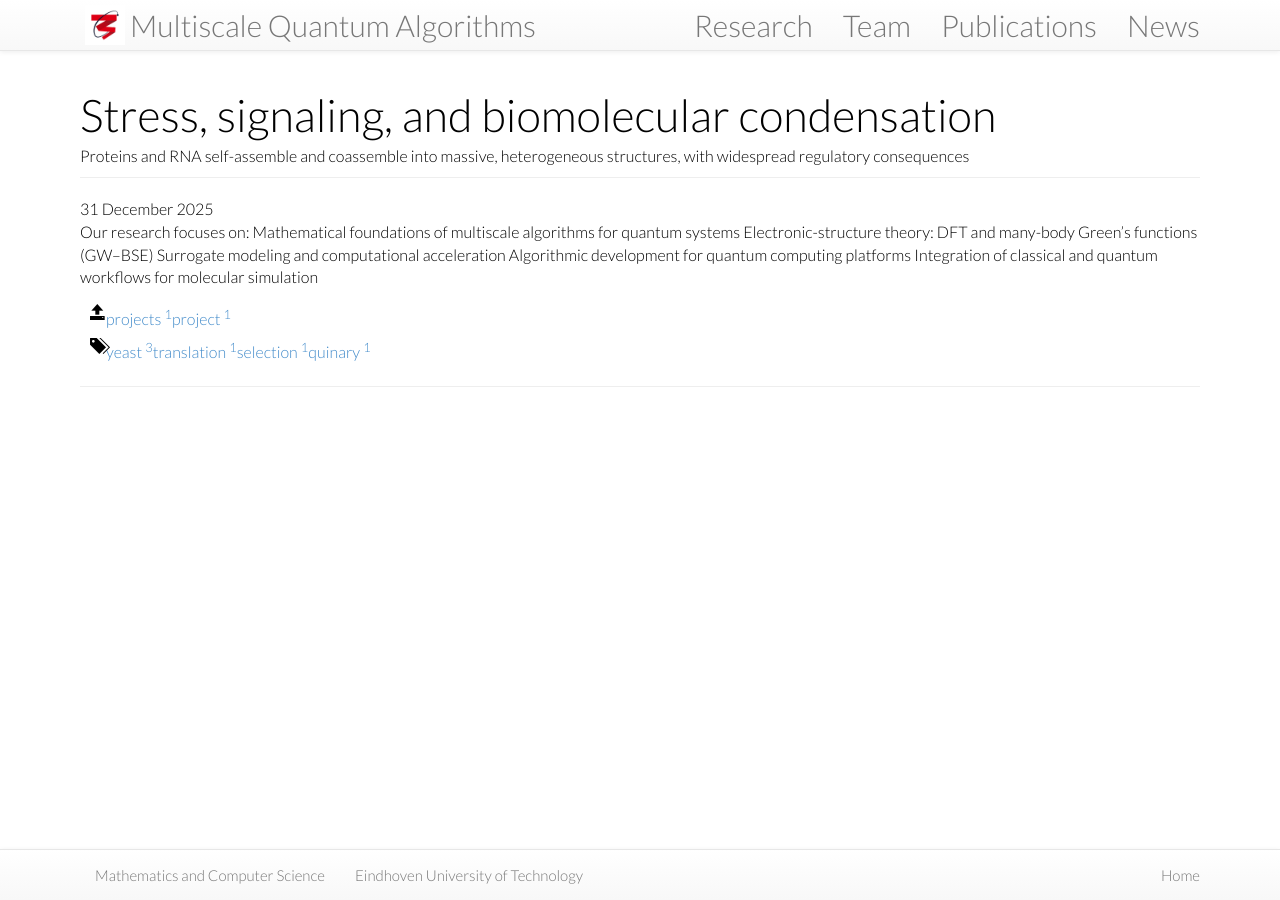
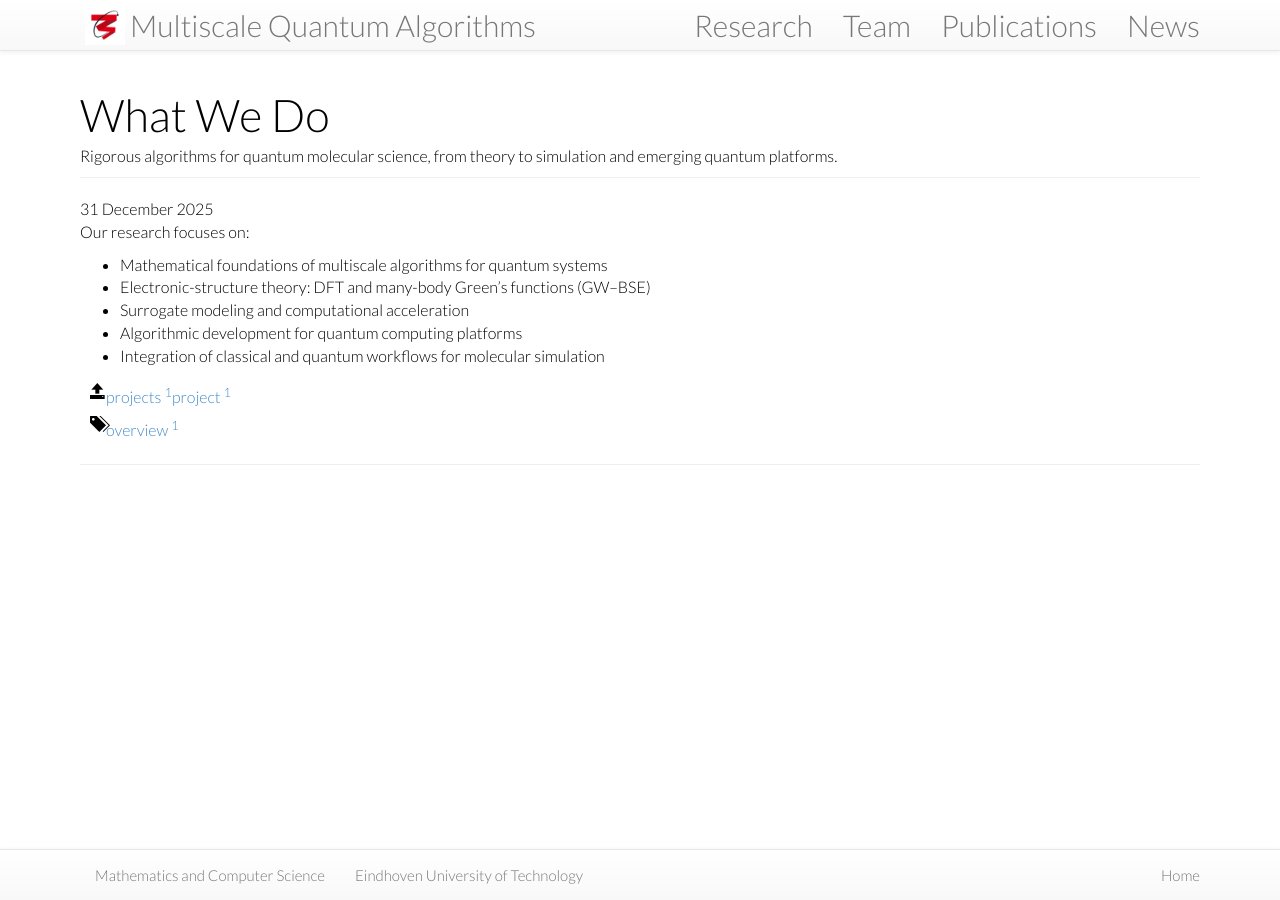
Before and after one commit to BaumeierGroup/multiscale-quantum-algorithms.github.io, a Jekyll site: the page built from projects/_posts/2025-12-31-general.md, in a window 1280 px wide. Built offline with Jekyll 4.4.1, drawn with Linux system fonts in a browser that asks for light colours; nearby versions of some CDN libraries.

Commit message:
Simplify Projects

```diff
--- a/projects/_posts/2025-12-31-general.md
+++ b/projects/_posts/2025-12-31-general.md
@@ -1,17 +1,17 @@
 ---
 layout: project
-title: "Stress, signaling, and biomolecular condensation"
-tagline: "Proteins and RNA self-assemble and coassemble into massive, heterogeneous structures, with widespread regulatory consequences"
-handle: massive-assembly
+title: "What We Do"
+tagline: "Rigorous algorithms for quantum molecular science, from theory to simulation and emerging quantum platforms."
+handle: what-we-do
 image: /assets/images/projects/assembly-invivo-invitro.svg
 category: project
-tags: [yeast, translation, selection, quinary]
+tags: [overview]
 ---
 {% include JB/setup %}
 
 Our research focuses on:
-Mathematical foundations of multiscale algorithms for quantum systems
-Electronic-structure theory: DFT and many-body Green’s functions (GW–BSE)
-Surrogate modeling and computational acceleration
-Algorithmic development for quantum computing platforms
-Integration of classical and quantum workflows for molecular simulation
+* Mathematical foundations of multiscale algorithms for quantum systems
+* Electronic-structure theory: DFT and many-body Green’s functions (GW–BSE)
+* Surrogate modeling and computational acceleration
+* Algorithmic development for quantum computing platforms
+* Integration of classical and quantum workflows for molecular simulation
--- a/projects/index.html
+++ b/projects/index.html
@@ -32,15 +32,15 @@ Understanding and simulating quantum molecular systems is central to materials d
     </div>
   </div>
   -->
-  <!--div class='row'>
+  <div class='row'>
     <div class="col-md-4 paperbox">
-      <div class="smallhead media-heading"><a href="{{ project.url }}" class="off">{{ project.title }}</a></div>
+      <div class="smallhead media-heading">{{ project.title }}</div>
     </div>
     <div class='col-md-8'>
       {{ project.content }}
     </div>
   </div>
-</div-->
+</div>
 {% endfor %}
 
 <div class="bigspacer"></div>
```
